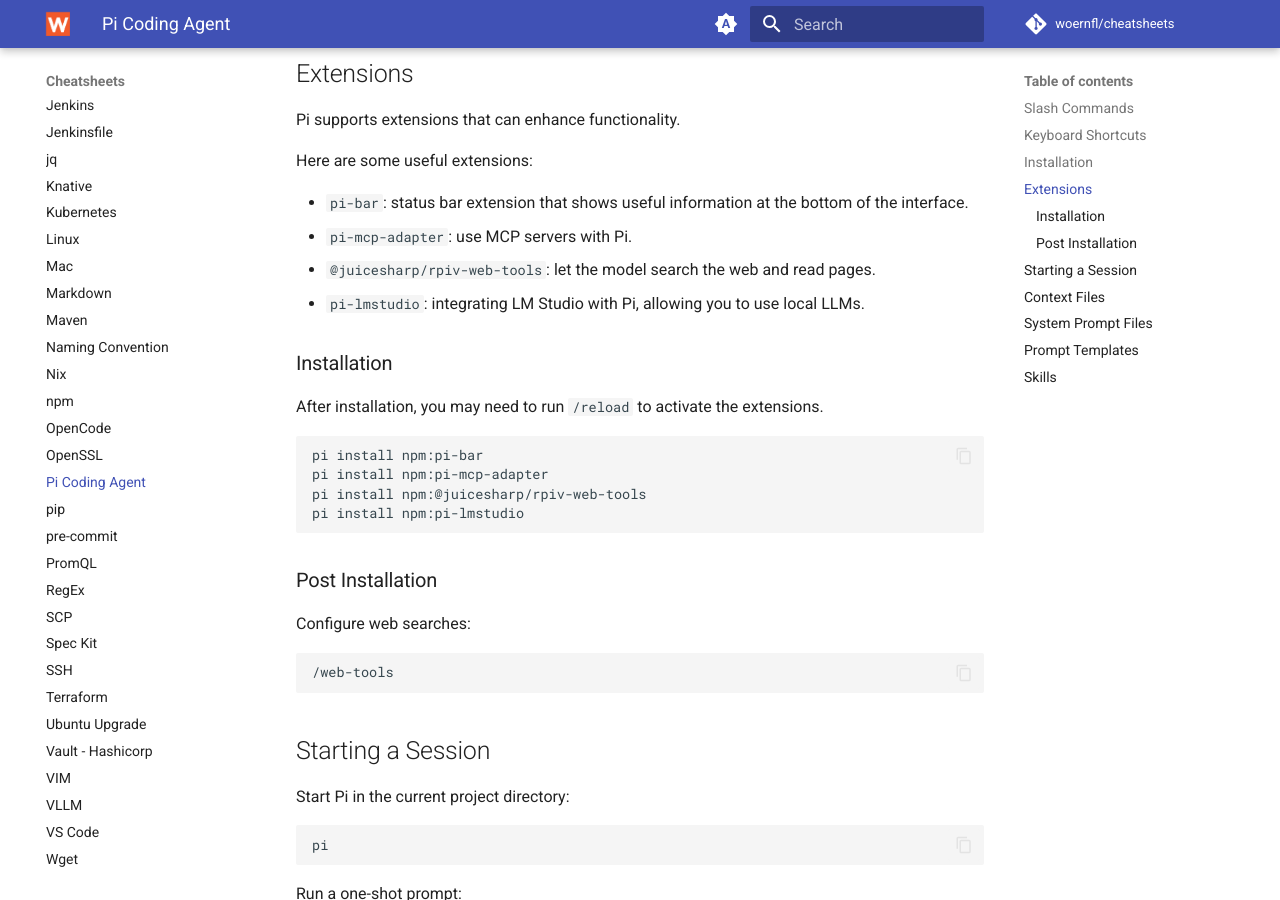
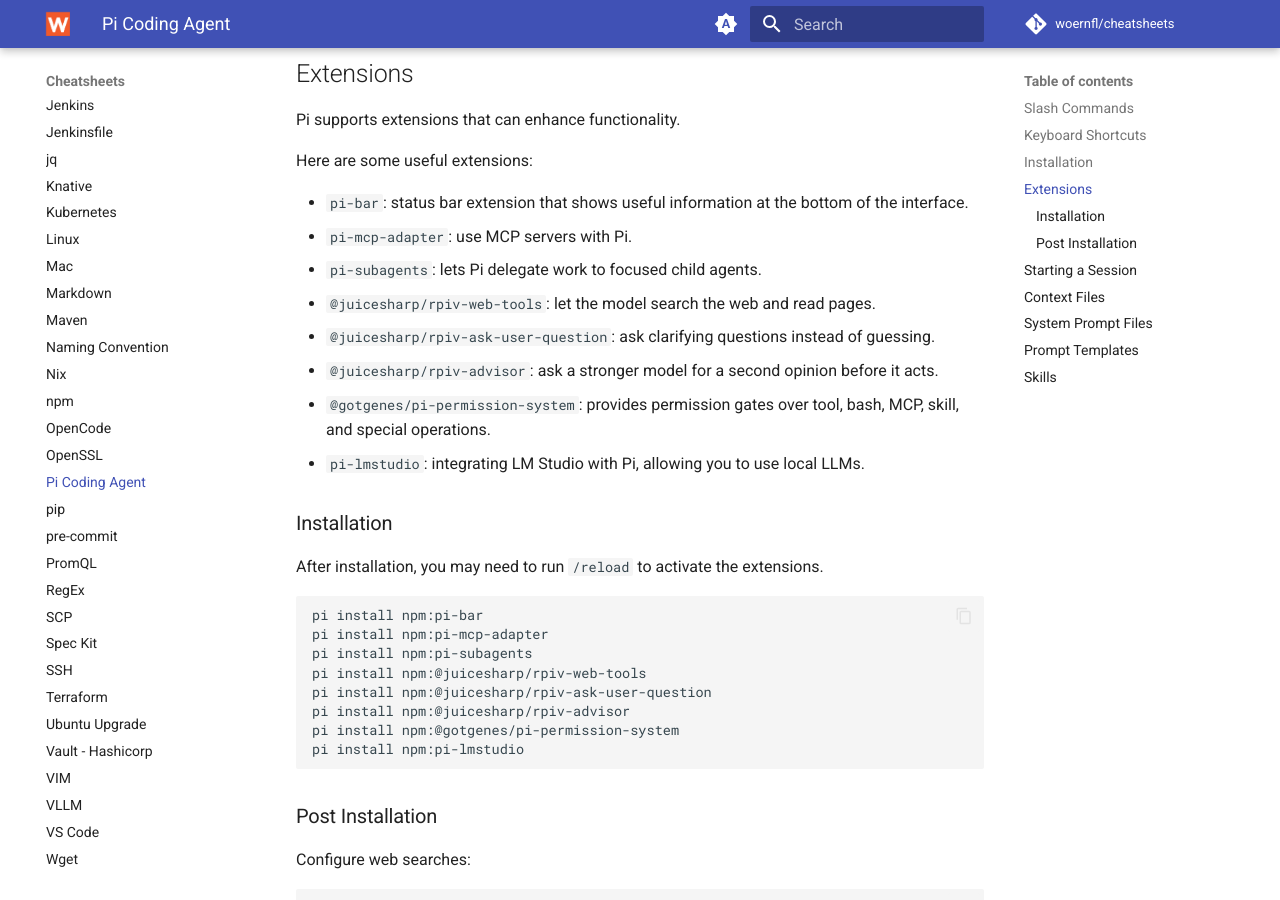
Before and after one commit to woernfl/cheatsheets, an MkDocs documentation site: the page built from docs/pi.md, in a window 1280 px wide and 900 px high, scrolled down 1491 px. Built offline with MkDocs 1.6.1 and Material for MkDocs 9.7.7, drawn with Linux system fonts in a browser that asks for light colours; comment, search, counter and statistics services are not loaded.

Commit message:
Update pi.md (#385)

````diff
--- a/docs/pi.md
+++ b/docs/pi.md
@@ -51,7 +51,11 @@
 
 - `pi-bar`: status bar extension that shows useful information at the bottom of the interface.
 - `pi-mcp-adapter`: use MCP servers with Pi.
+- `pi-subagents`: lets Pi delegate work to focused child agents.
 - `@juicesharp/rpiv-web-tools`: let the model search the web and read pages.
+- `@juicesharp/rpiv-ask-user-question`: ask clarifying questions instead of guessing.
+- `@juicesharp/rpiv-advisor`: ask a stronger model for a second opinion before it acts.
+- `@gotgenes/pi-permission-system`: provides permission gates over tool, bash, MCP, skill, and special operations.
 - `pi-lmstudio`: integrating LM Studio with Pi, allowing you to use local LLMs.
 
 ### Installation
@@ -61,7 +65,11 @@
 ```bash
 pi install npm:pi-bar
 pi install npm:pi-mcp-adapter
+pi install npm:pi-subagents
 pi install npm:@juicesharp/rpiv-web-tools
+pi install npm:@juicesharp/rpiv-ask-user-question
+pi install npm:@juicesharp/rpiv-advisor
+pi install npm:@gotgenes/pi-permission-system
 pi install npm:pi-lmstudio
 ```
 
````
